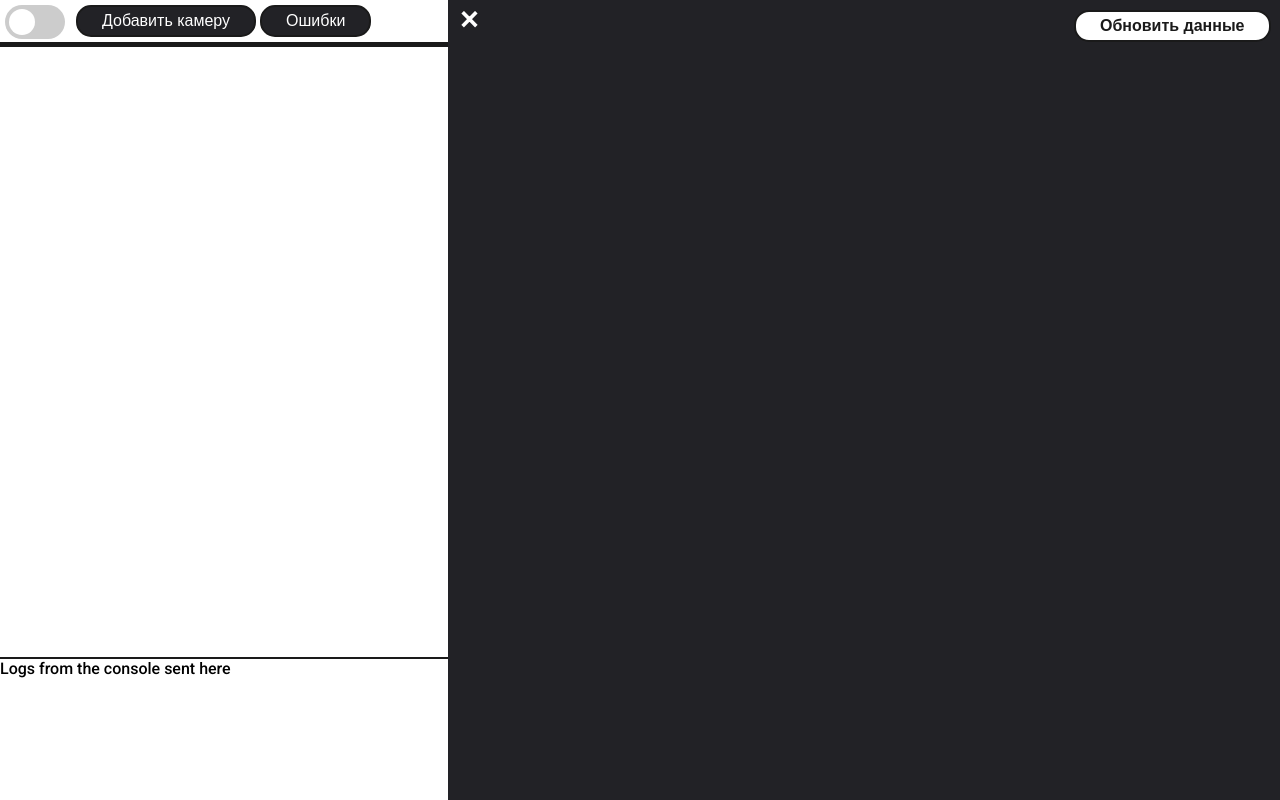
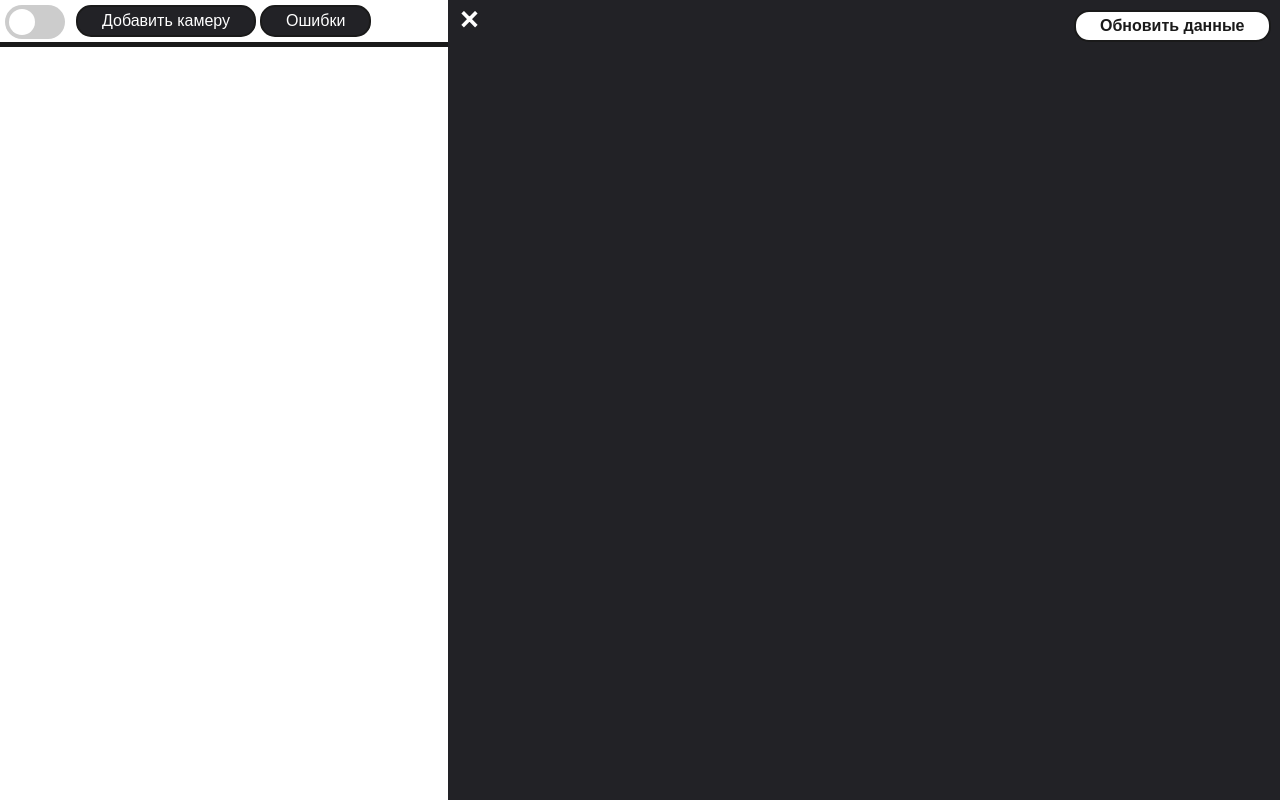
Before and after one commit to PuZ-ZaN/CameraMoveDetection, a Flask app: page / in a window 1280 px wide. Run offline with Flask 2, Linux system fonts and the light colour scheme; data that the repository does not hold is empty; some libraries are stand-ins or nearby versions.

Commit message:
убрал панельку с логами из консоли

```diff
--- a/CameraMoveDetection/CameraApp/static/styles/style.css
+++ b/CameraMoveDetection/CameraApp/static/styles/style.css
@@ -17,7 +17,7 @@ body {
 }
 /* ----------------------- Logs Start -----------------------*/
 .logs-container{
-  border-top: 2px solid #1a1a1a;
+  /* border-top: 2px solid #1a1a1a; */
 }
 /* ----------------------- Logs End -----------------------*/
 /* ----------------------- Switch on/off cameras Start -----------------------*/
--- a/CameraMoveDetection/CameraApp/templates/index.html
+++ b/CameraMoveDetection/CameraApp/templates/index.html
@@ -138,7 +138,7 @@
 
         <!-- Logs -->
         <div class="logs-container">
-            Logs from the console sent here
+            <!-- Logs from the console sent here -->
         </div>
       </div>
 
```
